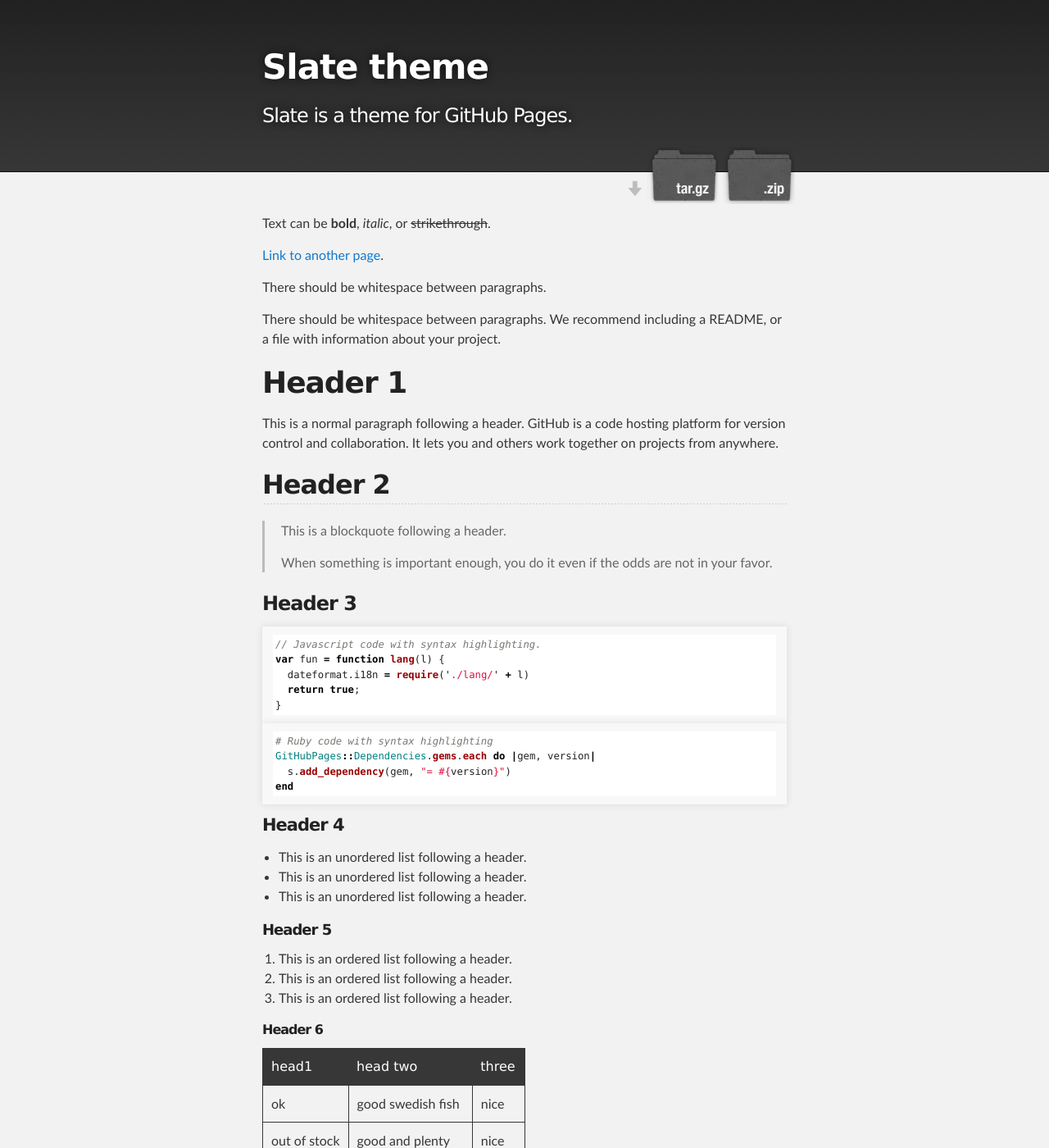
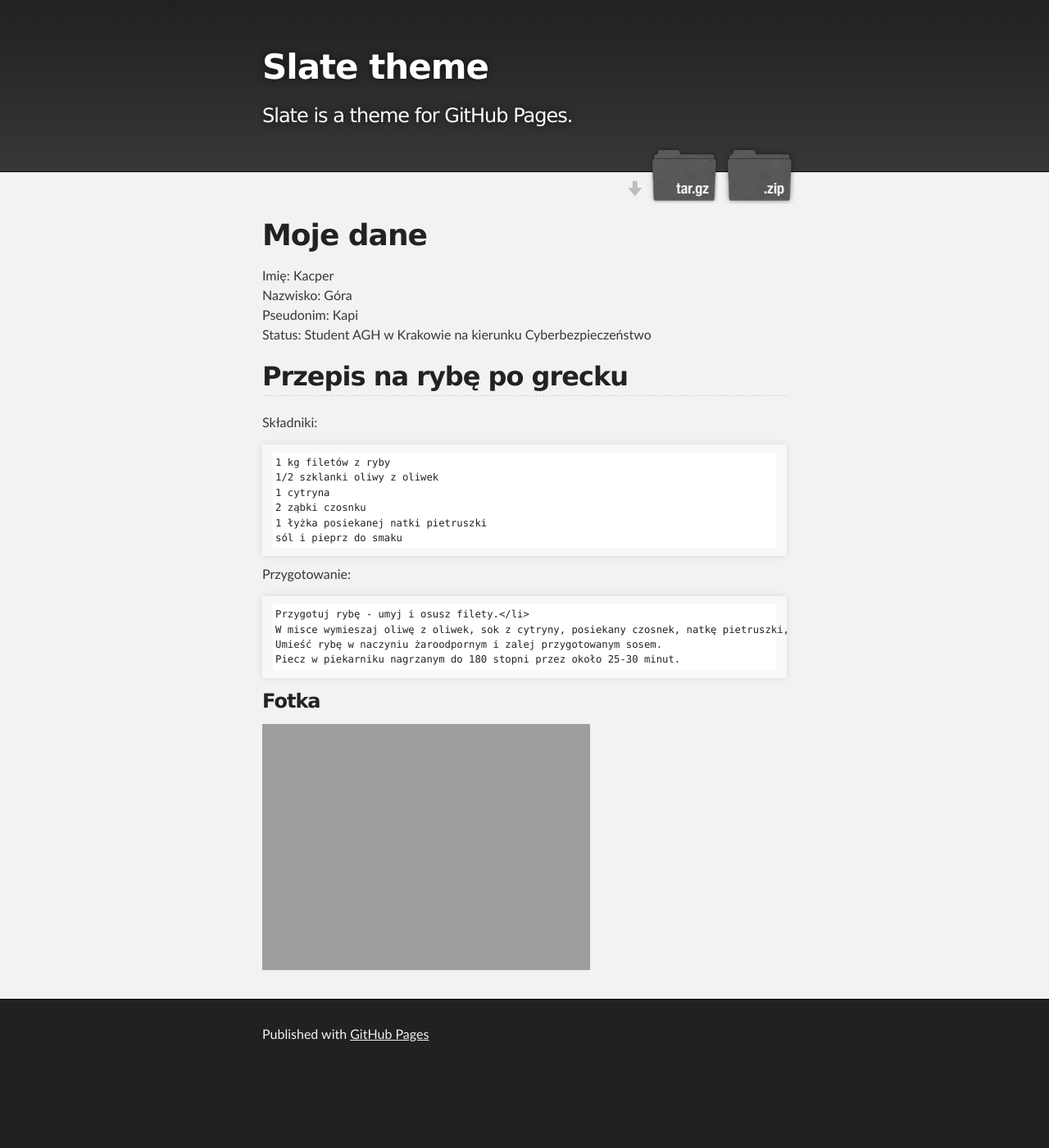
Before and after one commit to KGora12/KGora12.github.io, a Jekyll site: the page built from index.md, in a window 1280 px wide and 1400 px high. Shown: the whole window at 82% size. Built offline with Jekyll 4.4.1, drawn with Linux system fonts in a browser that asks for light colours; our own code applies the rules of GitHub Pages for plain Markdown files; some of the changed text lies outside the part shown.

Commit message:
Strona z motywu index.md

````diff
--- a/index.md
+++ b/index.md
@@ -2,122 +2,31 @@
 layout: default
 ---
 
-Text can be **bold**, _italic_, or ~~strikethrough~~.
+# Moje dane
+Imię: Kacper \
+Nazwisko: Góra\
+Pseudonim: Kapi\
+Status: Student AGH w Krakowie na kierunku Cyberbezpieczeństwo
 
-[Link to another page](./another-page.html).
+## Przepis na rybę po grecku
 
-There should be whitespace between paragraphs.
+Składniki:
 
-There should be whitespace between paragraphs. We recommend including a README, or a file with information about your project.
+    1 kg filetów z ryby
+    1/2 szklanki oliwy z oliwek
+    1 cytryna
+    2 ząbki czosnku
+    1 łyżka posiekanej natki pietruszki
+    sól i pieprz do smaku
 
-# Header 1
+Przygotowanie:
 
-This is a normal paragraph following a header. GitHub is a code hosting platform for version control and collaboration. It lets you and others work together on projects from anywhere.
-
-## Header 2
-
-> This is a blockquote following a header.
->
-> When something is important enough, you do it even if the odds are not in your favor.
-
-### Header 3
-
-```js
-// Javascript code with syntax highlighting.
-var fun = function lang(l) {
-  dateformat.i18n = require('./lang/' + l)
-  return true;
-}
-```
-
-```ruby
-# Ruby code with syntax highlighting
-GitHubPages::Dependencies.gems.each do |gem, version|
-  s.add_dependency(gem, "= #{version}")
-end
-```
-
-#### Header 4
-
-*   This is an unordered list following a header.
-*   This is an unordered list following a header.
-*   This is an unordered list following a header.
-
-##### Header 5
-
-1.  This is an ordered list following a header.
-2.  This is an ordered list following a header.
-3.  This is an ordered list following a header.
-
-###### Header 6
-
-| head1        | head two          | three |
-|:-------------|:------------------|:------|
-| ok           | good swedish fish | nice  |
-| out of stock | good and plenty   | nice  |
-| ok           | good `oreos`      | hmm   |
-| ok           | good `zoute` drop | yumm  |
-
-### There's a horizontal rule below this.
-
-* * *
-
-### Here is an unordered list:
-
-*   Item foo
-*   Item bar
-*   Item baz
-*   Item zip
-
-### And an ordered list:
-
-1.  Item one
-1.  Item two
-1.  Item three
-1.  Item four
-
-### And a nested list:
-
-- level 1 item
-  - level 2 item
-  - level 2 item
-    - level 3 item
-    - level 3 item
-- level 1 item
-  - level 2 item
-  - level 2 item
-  - level 2 item
-- level 1 item
-  - level 2 item
-  - level 2 item
-- level 1 item
-
-### Small image
-
-![Octocat](https://github.githubassets.com/images/icons/emoji/octocat.png)
-
-### Large image
-
-![Branching](https://guides.github.com/activities/hello-world/branching.png)
+    Przygotuj rybę - umyj i osusz filety.</li>
+    W misce wymieszaj oliwę z oliwek, sok z cytryny, posiekany czosnek, natkę pietruszki, sól i pieprz.
+    Umieść rybę w naczyniu żaroodpornym i zalej przygotowanym sosem.
+    Piecz w piekarniku nagrzanym do 180 stopni przez około 25-30 minut.
 
 
-### Definition lists can be used with HTML syntax.
+### Fotka
 
-<dl>
-<dt>Name</dt>
-<dd>Godzilla</dd>
-<dt>Born</dt>
-<dd>1952</dd>
-<dt>Birthplace</dt>
-<dd>Japan</dd>
-<dt>Color</dt>
-<dd>Green</dd>
-</dl>
-
-```
-Long, single-line code blocks should not wrap. They should horizontally scroll if they are too long. This line should be long enough to demonstrate this.
-```
-
-```
-The final element.
-```
+![Rybka](![zdjecie-ryby.jpg](assets%2Fimages%2Fzdjecie-ryby.jpg))
````
Also changed, not shown: assets/images/zdjecie-ryby.jpg (added).
